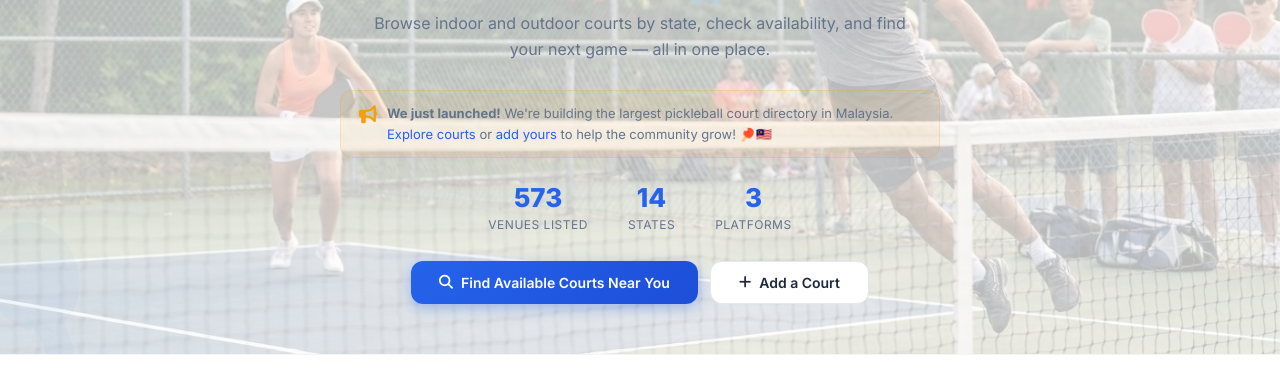
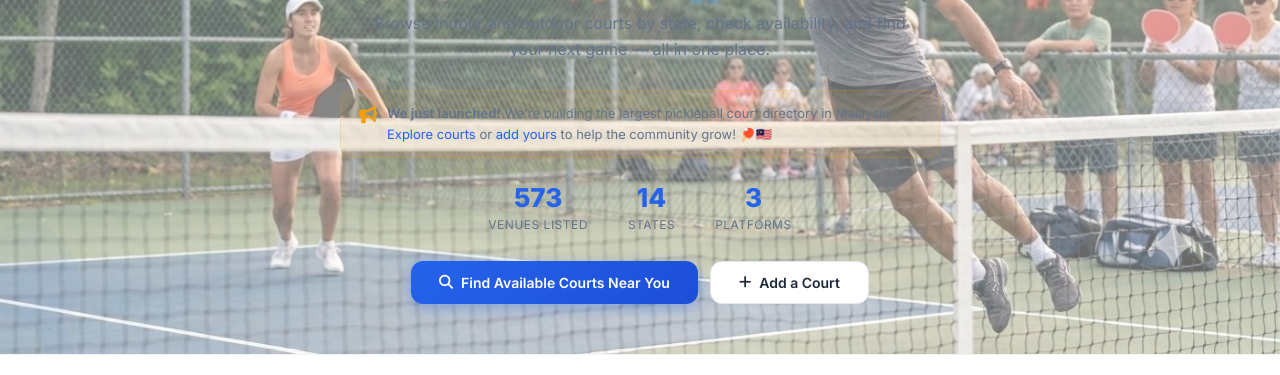
Before and after one commit to torche0713-oss/PickleSpotMY, a website: page index.html in a window 1280 px wide. Shown: the part 407-782 px from the top of the page. Drawn offline with nearby package versions, Linux system fonts and the light colour scheme; no server answers.

Commit message:
Reduce hero overlay to 40% for more vivid photos

```diff
--- a/css/styles.css
+++ b/css/styles.css
@@ -221,7 +221,7 @@ a:hover { color: var(--primary-light); }
   position: absolute;
   inset: 0;
   z-index: 0;
-  background: rgba(255, 255, 255, 0.72);
+  background: rgba(255, 255, 255, 0.40);
 }
 .hero-content {
   max-width: 700px;
```
